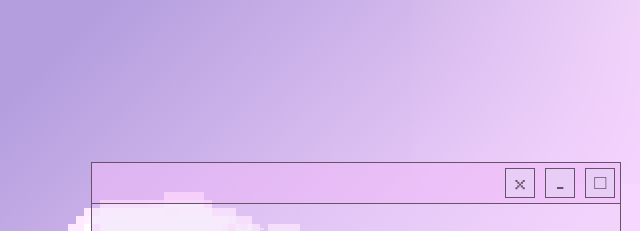
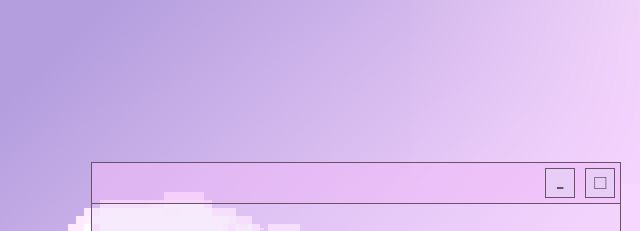
Before and after one commit to laybuh/pomodoro, a plain HTML site: page index.html in a window 1280 px wide. Shown: the top 231 px of the page, 284-924 px from the left. Drawn offline with Linux system fonts and the light colour scheme.

Commit message:
removed close button on main window

```diff
--- a/index.html
+++ b/index.html
@@ -12,7 +12,6 @@
     <div id="window">
         <!-- window bar -->
         <div id="window-bar">
-            <button class="window-btn" id="close-btn">x</button>
             <button class="window-btn" id="minimize-btn">_</button>
             <button class="window-btn" id="maximize-btn">□</button>
         </div>
```
